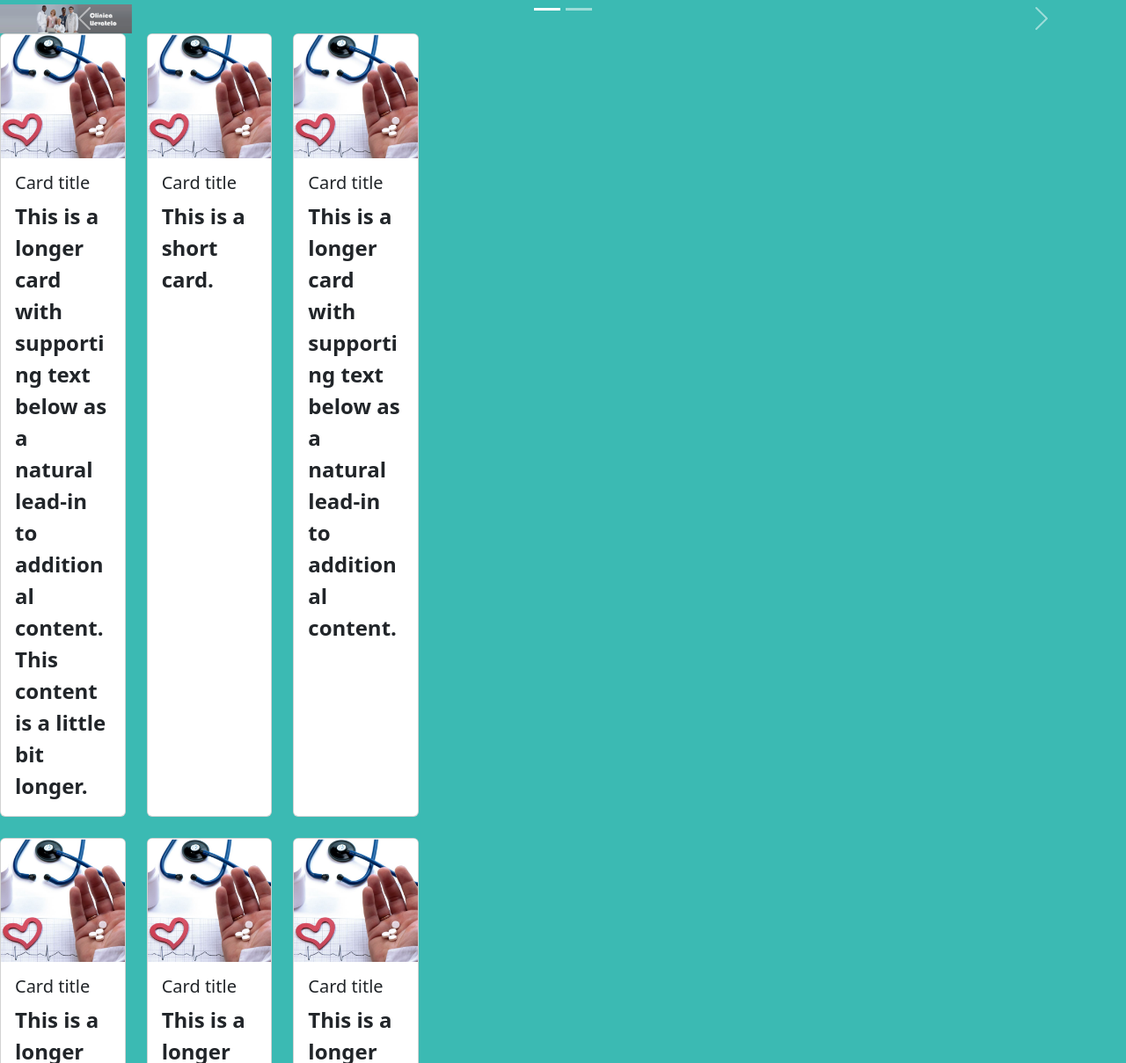
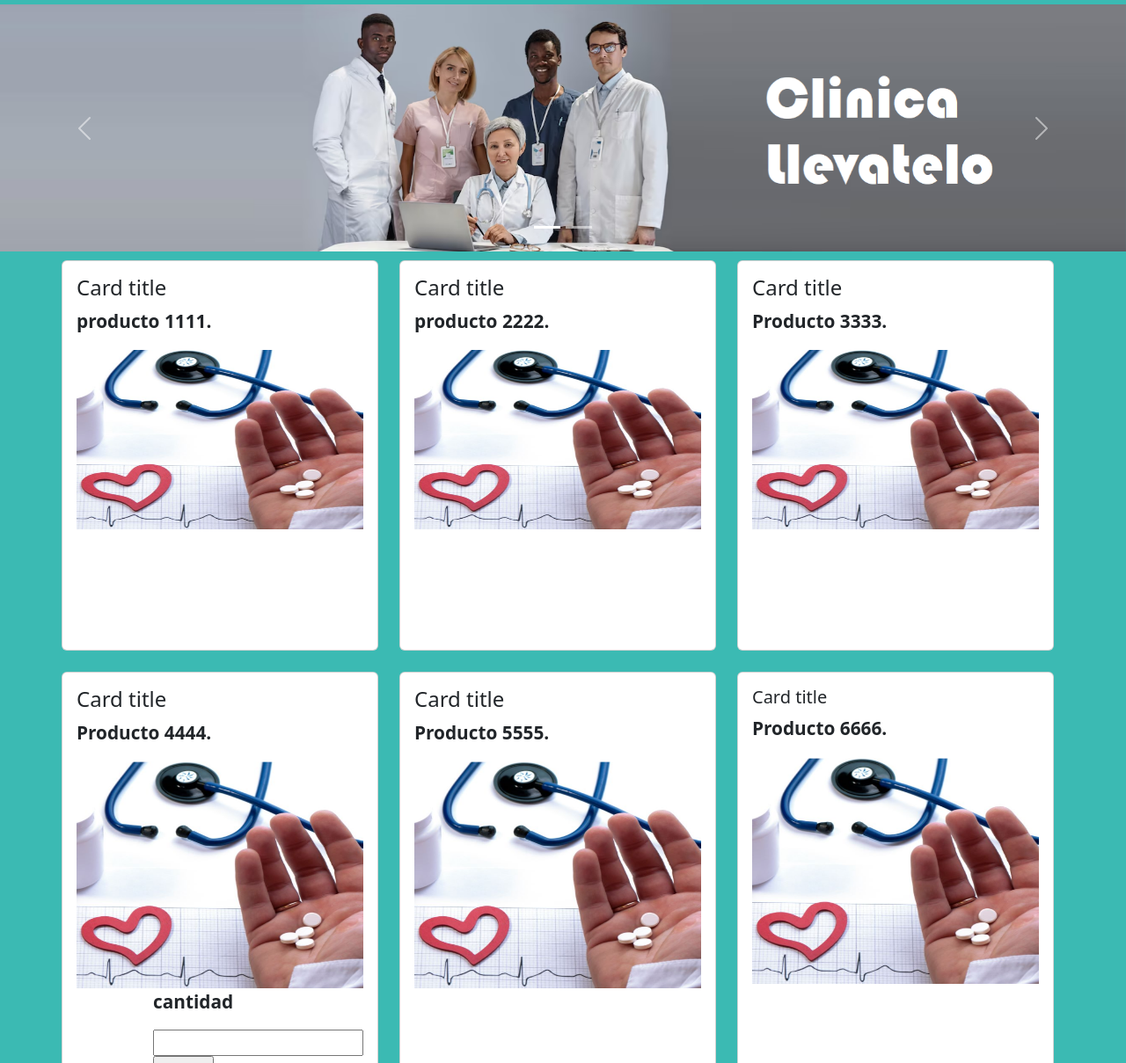
Before and after one commit to Drixew/Eva2-frontend, a plain HTML site: page galeria.html in a window 1280 px wide. Shown: the part 111-1320 px from the top of the page at 88% size. Drawn offline with nearby package versions, Linux system fonts and the light colour scheme.

Commit message:
avance, login ready index y galeria falta 2

```diff
--- a/CSS/estilos.css
+++ b/CSS/estilos.css
@@ -15,11 +15,11 @@ html body{
 }
 
 p{
-    font-size: 1.5em;
+    font-size: 1.3em;
 }
 
 img{
-    max-width: 150px;
+    max-width: 100%;
     max-height: 50%;
 }
 
--- a/galeria.html
+++ b/galeria.html
@@ -34,7 +34,7 @@
     </nav>
     <!-- fin navbar "header" -->
     <!-- inicio carousel -->
-    <div id="carouselExampleIndicators" class="carousel slide">
+    <div id="carouselExampleIndicators"  style="margin-bottom: 10px;" class="carousel slide">
         <div class="carousel-indicators">
             <button type="button" data-bs-target="#carouselExampleIndicators" data-bs-slide-to="0" class="active" aria-current="true" aria-label="Slide 1"></button>
             <button type="button" data-bs-target="#carouselExampleIndicators" data-bs-slide-to="1" aria-label="Slide 2"></button>
@@ -58,58 +58,69 @@
     </div>
     <!-- fin carousel -->
     <!-- inicio "card productos" en div -->
-    <div class="row row-cols-1 row-cols-md-3 g-4" style="max-width: 500px;">
+    <!--  justify-content-center p-2 row row-cols-1 row-cols-md-3 g-4 -->
+    <div class="container nav">
+        <div class="row row-cols-md-3 g-4">
             <div class="col">
-            <div class="card h-100 ">
-                <img src="/fotosweb/producto.png" class="card-img-top" alt="...">
+                <div class="card h-100">
                     <div class="card-body">
-                        <h5 class="card-title">Card title</h5>
-                        <p class="card-text">This is a longer card with supporting text below as a natural lead-in to additional content. This content is a little bit longer.</p>
+                        <h4 class="card-title">Card title</h5>
+                        <p class="card-text">producto 1111.</p>
+                        <img src="/fotosweb/producto.png" class="card-img-top" alt="Producto 1">
                     </div>
                 </div>
             </div>
             <div class="col">
                 <div class="card h-100">
-            <img src="/fotosweb/producto.png" class="card-img-top" alt="...">
                         <div class="card-body">
-                    <h5 class="card-title">Card title</h5>
-                    <p class="card-text">This is a short card.</p>
+                            <h4 class="card-title">Card title</h5>
+                            <p class="card-text">producto 2222.</p>
+                            <img src="/fotosweb/producto.png" class="card-img-top" alt="Producto 2">
                         </div>
                 </div>
             </div>
             <div class="col">
                 <div class="card h-100">
-                <img src="/fotosweb/producto.png" class="card-img-top" alt="...">
                         <div class="card-body">
-                    <h5 class="card-title">Card title</h5>
-                    <p class="card-text">This is a longer card with supporting text below as a natural lead-in to additional content.</p>
+                            <h4 class="card-title">Card title</h5>
+                            <p class="card-text">Producto 3333.</p>
+                            <img src="/fotosweb/producto.png" class="card-img-top" alt="Producto 3">
                         </div>
                 </div>
             </div>
             <div class="col">
                 <div class="card h-100">
-                <img src="/fotosweb/producto.png" class="card-img-top" alt="...">
                         <div class="card-body">
-                    <h5 class="card-title">Card title</h5>
-                    <p class="card-text">This is a longer card with supporting text below as a natural lead-in to additional content. This content is a little bit longer.</p>
+                            <h4 class="card-title">Card title</h5>
+                            <p class="card-text">Producto 4444.</p>
+                            <img src="/fotosweb/producto.png" class="card-img-top" alt="Producto 4">
+                            <div class="nav justify-content-end">
+                                <form>
+                                    <p>cantidad</p>
+                                    <input type="number">
+                                    <br>
+                                    <input type="submit">
+                                </form>
+                            </div>
                         </div>
                 </div>
             </div>
             <div class="col">
                 <div class="card h-100">
-                <img src="/fotosweb/producto.png" class="card-img-top" alt="...">
                         <div class="card-body">
-                    <h5 class="card-title">Card title</h5>
-                    <p class="card-text">This is a longer card with supporting text below as a natural lead-in to additional content. This content is a little bit longer.</p>
+                            <h4 class="card-title">Card title</h5>
+                            <p class="card-text">Producto 5555.</p>
+                            <img src="/fotosweb/producto.png" class="card-img-top" alt="Producto 5">
                     </div>
                 </div>
             </div>
             <div class="col">
                 <div class="card h-100">
-                <img src="/fotosweb/producto.png" class="card-img-top" alt="...">
                         <div class="card-body">
                             <h5 class="card-title">Card title</h5>
-                    <p class="card-text">This is a longer card with supporting text below as a natural lead-in to additional content. This content is a little bit longer.</p>
+                            <p class="card-text">Producto 6666.</p>
+                            <img src="/fotosweb/producto.png" class="card-img-top" alt="Producto 6">
+                        </div>
                 </div>
             </div>
         </div>
@@ -128,4 +139,4 @@
     <!-- fin footer -->
     <script src="https://cdn.jsdelivr.net/npm/bootstrap@5.3.3/dist/js/bootstrap.bundle.min.js" integrity="sha384-YvpcrYf0tY3lHB60NNkmXc5s9fDVZLESaAA55NDzOxhy9GkcIdslK1eN7N6jIeHz" crossorigin="anonymous"></script>
 </body>
-</html>
+</html><!---->
```
Also changed, not shown: index.html (+1 -1 lines), login.html (+1 -1 lines). Lines whose indentation alone changed are shown as unchanged.
